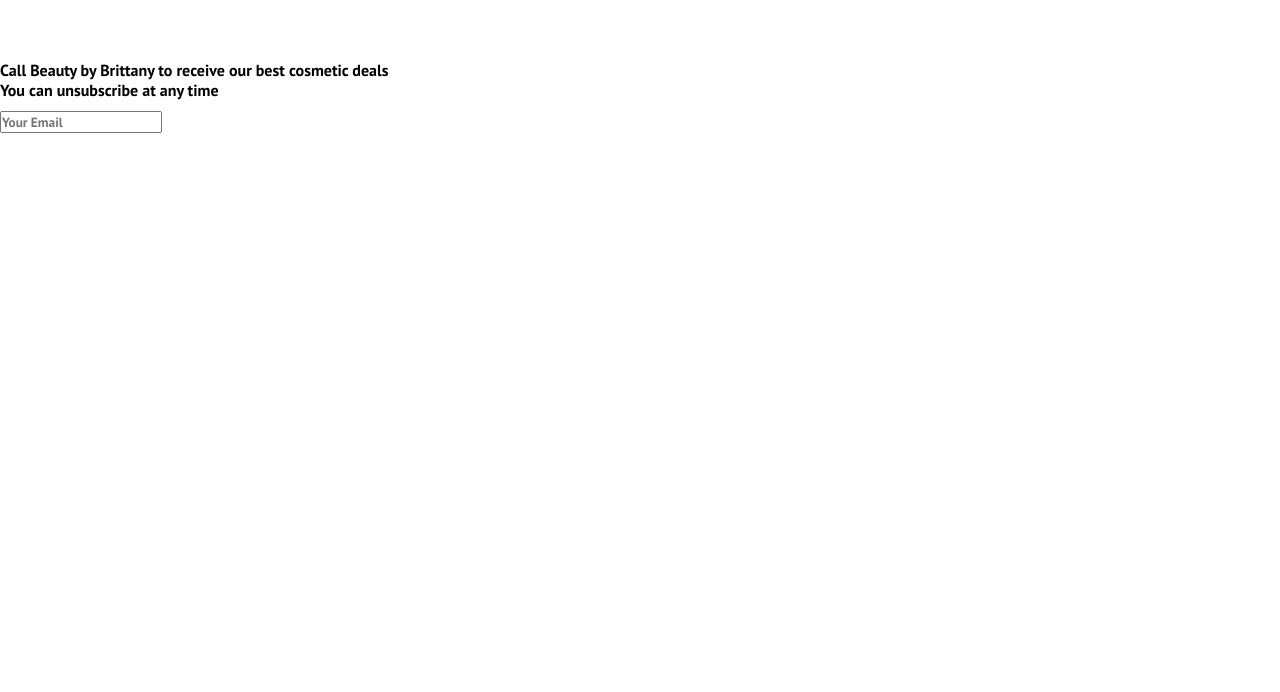
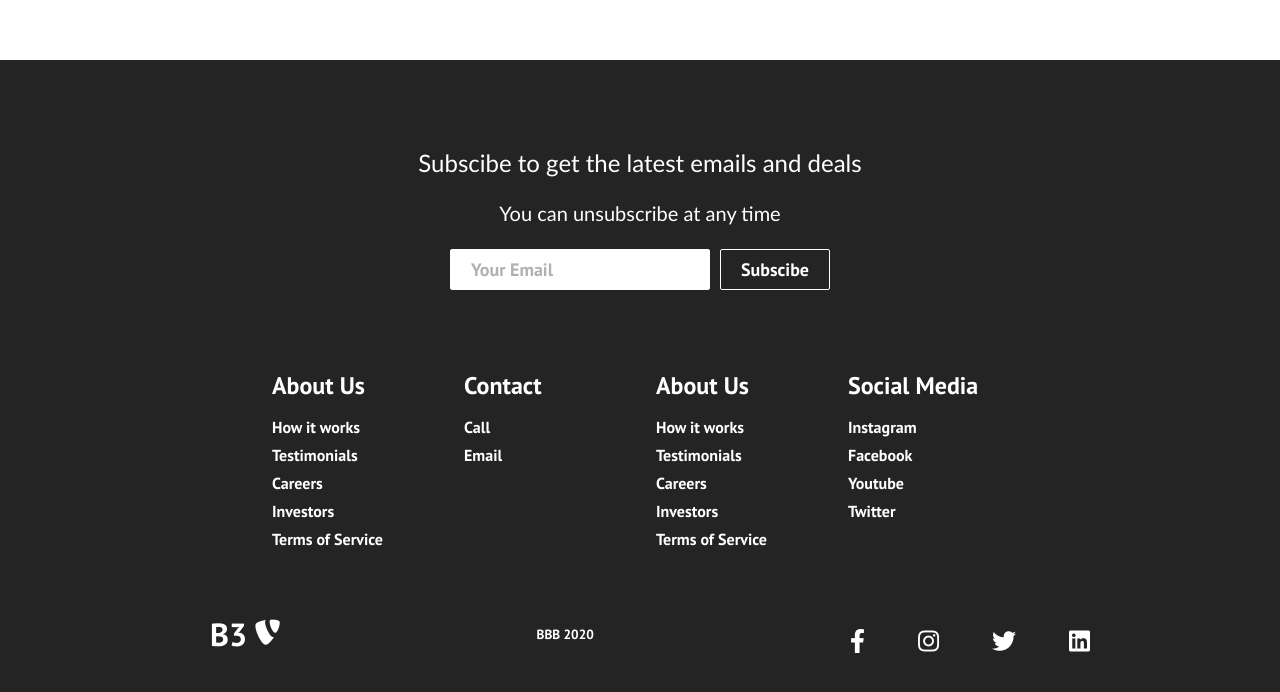
Before and after one commit to marcuspramirez/bridal-beauty-react, a React (Create React App) app: page / in a window 1280 px wide. Shown: the part 1997-2689 px from the top of the page. Before the commit the page ends 2138 px from the top, so only its background shows below. Built offline with nearby package versions, Linux system fonts and the light colour scheme.

Commit message:
footer done

```diff
--- a/src/components/Footer.css
+++ b/src/components/Footer.css
@@ -0,0 +1,164 @@
+
+.footer-container {
+    background-color: #242424;
+    padding: 4rem 0 2rem 0;
+    display: flex;
+    flex-direction: column;
+    justify-content: center;
+    align-items: center;
+  }
+
+  .footer-subscription {
+    display: flex;
+    flex-direction: column;
+    justify-content: center;
+    align-items: center;
+    text-align: center;
+
+    margin-bottom: 24px;
+    padding: 24px;
+    color: #fff;
+  }
+
+  .footer-subscription > p {
+    font-family: 'Trebuchet MS', 'Lucida Sans Unicode', 'Lucida Grande',
+      'Lucida Sans', Arial, sans-serif;
+  }
+
+  .footer-subscription-heading {
+    margin-bottom: 24px;
+    font-size: 24px;
+  }
+
+  .footer-subscription-text {
+    margin-bottom: 24px;
+    font-size: 20px;
+  }
+
+  .footer-input {
+    padding: 8px 20px;
+    border-radius: 2px;
+    margin-right: 10px;
+    outline: none;
+    border: none;
+    font-size: 18px;
+    margin-bottom: 16px;
+    border: 1px solid #fff;
+  }
+
+  .footer-links {
+    width: 100%;
+    max-width: 1000px;
+    display: flex;
+    justify-content: center;
+  }
+
+  .footer-link-wrapper {
+    display: flex;
+  }
+
+  .footer-link-items {
+    display: flex;
+    flex-direction: column;
+    align-items: flex-start;
+    margin: 16px;
+    text-align: left;
+    width: 160px;
+    box-sizing: border-box;
+  }
+
+  .footer-link-items h2 {
+    margin-bottom: 16px;
+  }
+
+  .footer-link-items > h2 {
+    color: #fff;
+  }
+
+  .footer-link-items a {
+    color: #fff;
+    text-decoration: none;
+    margin-bottom: 0.5rem;
+  }
+
+  .footer-link-items a:hover {
+    color: #e9e9e9;
+    transition: 0.3s ease-out;
+  }
+
+  .footer-email-form h2 {
+    margin-bottom: 2rem;
+  }
+
+  .footer-input::placeholder {
+    color: #b1b1b1;
+  }
+
+  /* Social Icons */
+  .social-icon-link {
+    color: #fff;
+    font-size: 24px;
+  }
+
+  .social-media {
+    max-width: 1000px;
+    width: 100%;
+  }
+
+  .social-media-wrap {
+    display: flex;
+    justify-content: space-between;
+    align-items: center;
+    width: 90%;
+    max-width: 1000px;
+    margin: 40px auto 0 auto;
+  }
+
+  .social-icons {
+    display: flex;
+    justify-content: space-between;
+    align-items: center;
+    width: 240px;
+  }
+
+  .social-logo {
+    color: #fff;
+    justify-self: start;
+    margin-left: 20px;
+    cursor: pointer;
+    text-decoration: none;
+    font-size: 2rem;
+    display: flex;
+    align-items: center;
+    margin-bottom: 16px;
+  }
+
+  .website-rights {
+    color: #fff;
+    margin-bottom: 16px;
+  }
+
+  @media screen and (max-width: 820px) {
+    .footer-links {
+      padding-top: 2rem;
+    }
+
+    .footer-input {
+      width: 100%;
+    }
+
+    .btn {
+      width: 100%;
+    }
+
+    .footer-link-wrapper {
+      flex-direction: column;
+    }
+
+    .social-media-wrap {
+      flex-direction: column;
+    }
+  }
+
+  @media screen and (max-width: 768px) {
+  }
--- a/src/components/Footer.js
+++ b/src/components/Footer.js
@@ -1,12 +1,14 @@
-import React from 'react'
-import { Button } from './Button'
+import React from 'react';
+import { Link } from 'react-router-dom';
+import { Button } from './Button';
+import './Footer.css';
 
 function Footer() {
     return (
         <div className='footer-container'>
             <section className="footer-subscription">
                 <p className="footer-subscription-heading">
-                    Call Beauty by Brittany to receive our best cosmetic deals
+                    Subscibe to get the latest emails and deals
                 </p>
                 <p className="footer-subscription-text">
                     You can unsubscribe at any time
@@ -22,6 +24,81 @@
                     </form>
                 </div>
             </section>
+            <div className="footer-links">
+                <div className="footer-link-wrapper">
+                    <div className="footer-link-items">
+                        <h2>About Us</h2>
+                        <Link to='/sign-up'>How it works</Link>
+                        <Link to='/'>Testimonials</Link>
+                        <Link to='/'>Careers</Link>
+                        <Link to='/'>Investors</Link>
+                        <Link to='/'>Terms of Service</Link>
+                    </div>
+                    <div className="footer-link-items">
+                        <h2>Contact</h2>
+                        <Link to='/'>Call</Link>
+                        <Link to='/'>Email</Link>
+
+                    </div>
+                </div>
+                <div className="footer-link-wrapper">
+                    <div className="footer-link-items">
+                        <h2>About Us</h2>
+                        <Link to='/sign-up'>How it works</Link>
+                        <Link to='/'>Testimonials</Link>
+                        <Link to='/'>Careers</Link>
+                        <Link to='/'>Investors</Link>
+                        <Link to='/'>Terms of Service</Link>
+                    </div>
+                    <div className="footer-link-items">
+                        <h2>Social Media</h2>
+                        <Link to='/'>Instagram</Link>
+                        <Link to='/'>Facebook</Link>
+                        <Link to='/'>Youtube</Link>
+                        <Link to='/'>Twitter</Link>
+                    </div>
+                </div>
+            </div>
+            <section className="social-media">
+                <div className="social-media-wrap">
+                    <div className="footer-logo">
+                        <Link to="/" className="social-logo">
+                            B3 <i className="fab fa-typo3"></i>
+                        </Link>
+                    </div>
+                    <small className="website-rights">BBB 2020</small>
+                    <div className="social-icons">
+                        <Link className="social-icon-link facebook"
+                            to="/"
+                            target="_blank"
+                            arial-label="Facebook"
+                        >
+                            <i className="fab fa-facebook-f"></i>
+                        </Link>
+                        <Link className="social-icon-link instagram"
+                            to="/"
+                            target="_blank"
+                            arial-label="Instagram"
+                        >
+                            <i className="fab fa-instagram"></i>
+                        </Link>
+                        <Link className="social-icon-link twitter"
+                            to="/"
+                            target="_blank"
+                            arial-label="Twitter"
+                        >
+                            <i className="fab fa-twitter"></i>
+                        </Link>
+                        <Link className="social-icon-link linkedin"
+                            to="/"
+                            target="_blank"
+                            arial-label="LinkedIn"
+                        >
+                            <i className="fab fa-linkedin"></i>
+                        </Link>
+                    </div>
+                </div>
+            </section>
         </div>
     )
 }
```
